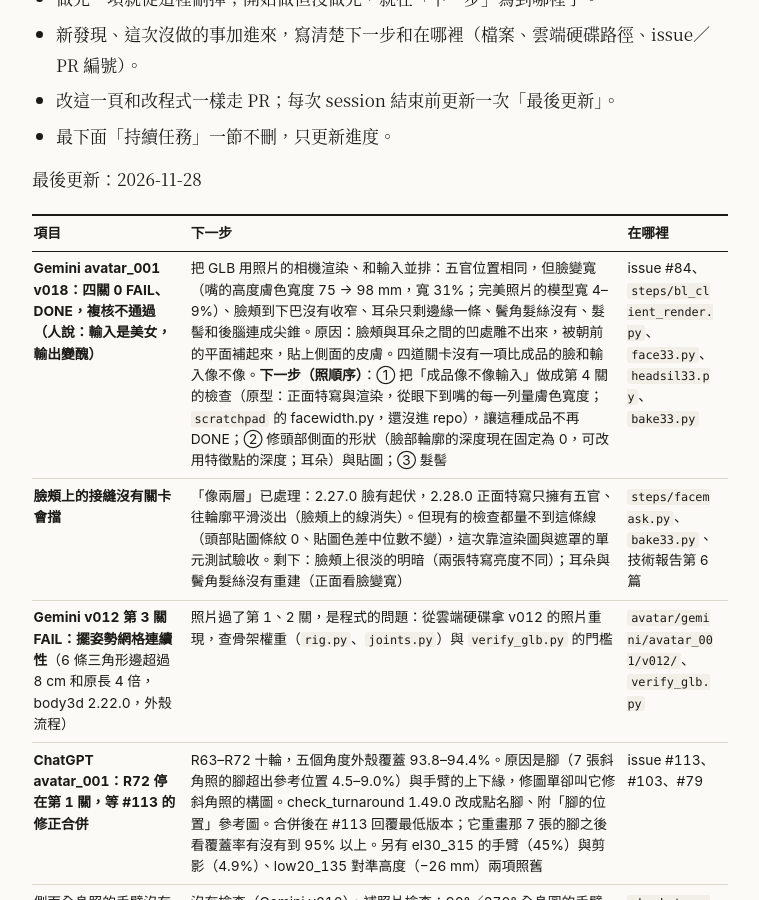
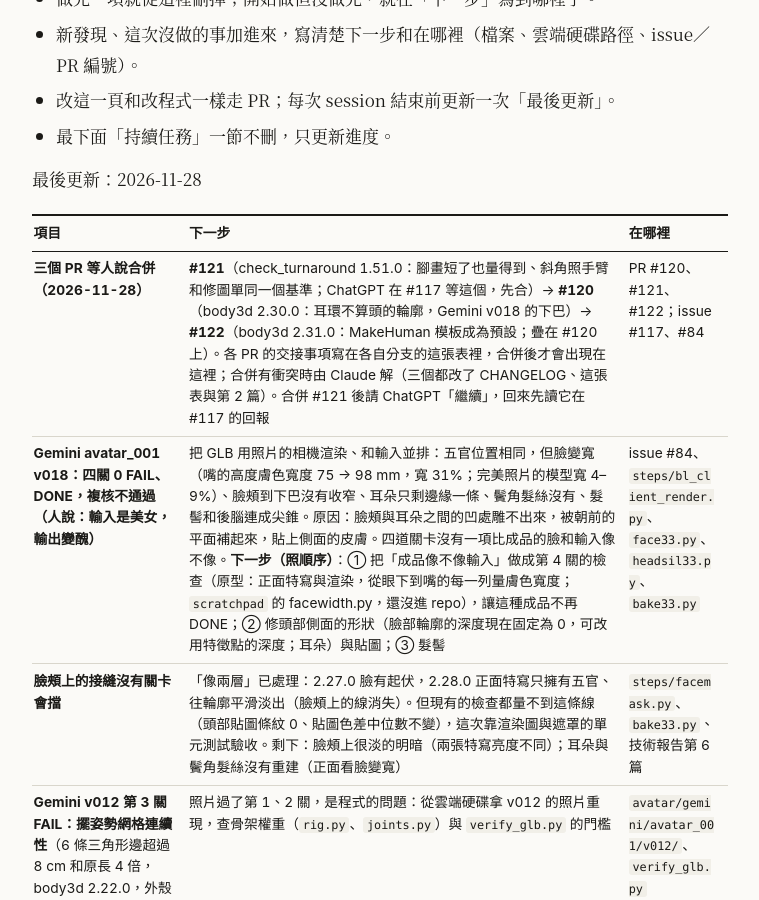
Before and after one commit to WangChengYeh/Avatar, a Jekyll site: the page built from docs/Handoff.md, in a window 1280 px wide and 900 px high, scrolled down 326 px. Shown: the whole window, without its empty margins (260-1019 px from the left). Built offline with Jekyll 4.4.1, drawn with Linux system fonts in a browser that asks for light colours; our own code applies the rules of GitHub Pages for plain Markdown files; some of the changed text lies outside the part shown.

Commit message:
[Claude] Handoff: three pull requests wait for the merge word; open issues list
Agent: Claude
Co-Authored-By: Claude Fable 5.2 <noreply@anthropic.com>

```diff
--- a/docs/Handoff.md
+++ b/docs/Handoff.md
@@ -14,6 +14,7 @@
 
 | 項目 | 下一步 | 在哪裡 |
 | --- | --- | --- |
+| **三個 PR 等人說合併（2026-11-28）** | **#121**（check_turnaround 1.51.0：腳畫短了也量得到、斜角照手臂和修圖單同一個基準；ChatGPT 在 #117 等這個，先合）→ **#120**（body3d 2.30.0：耳環不算頭的輪廓，Gemini v018 的下巴）→ **#122**（body3d 2.31.0：MakeHuman 模板成為預設；疊在 #120 上）。各 PR 的交接事項寫在各自分支的這張表裡，合併後才會出現在這裡；合併有衝突時由 Claude 解（三個都改了 CHANGELOG、這張表與第 2 篇）。合併 #121 後請 ChatGPT「繼續」，回來先讀它在 #117 的回報 | PR #120、#121、#122；issue #117、#84 |
 | **Gemini avatar_001 v018：四關 0 FAIL、DONE，複核不通過（人說：輸入是美女，輸出變醜）** | 把 GLB 用照片的相機渲染、和輸入並排：五官位置相同，但臉變寬（嘴的高度膚色寬度 75 → 98 mm，寬 31%；完美照片的模型寬 4–9%）、臉頰到下巴沒有收窄、耳朵只剩邊緣一條、鬢角髮絲沒有、髮髻和後腦連成尖錐。原因：臉頰與耳朵之間的凹處雕不出來，被朝前的平面補起來，貼上側面的皮膚。四道關卡沒有一項比成品的臉和輸入像不像。**下一步（照順序）**：① 把「成品像不像輸入」做成第 4 關的檢查（原型：正面特寫與渲染，從眼下到嘴的每一列量膚色寬度；`scratchpad` 的 facewidth.py，還沒進 repo），讓這種成品不再 DONE；② 修頭部側面的形狀（臉部輪廓的深度現在固定為 0，可改用特徵點的深度；耳朵）與貼圖；③ 髮髻 | issue #84、`steps/bl_client_render.py`、`face33.py`、`headsil33.py`、`bake33.py` |
 | **臉頰上的接縫沒有關卡會擋** | 「像兩層」已處理：2.27.0 臉有起伏，2.28.0 正面特寫只擁有五官、往輪廓平滑淡出（臉頰上的線消失）。但現有的檢查都量不到這條線（頭部貼圖條紋 0、貼圖色差中位數不變），這次靠渲染圖與遮罩的單元測試驗收。剩下：臉頰上很淡的明暗（兩張特寫亮度不同）；耳朵與鬢角髮絲沒有重建（正面看臉變寬） | `steps/facemask.py`、`bake33.py`、技術報告第 6 篇 |
 | **Gemini v012 第 3 關 FAIL：擺姿勢網格連續性**（6 條三角形邊超過 8 cm 和原長 4 倍，body3d 2.22.0，外殼流程） | 照片過了第 1、2 關，是程式的問題：從雲端硬碟拿 v012 的照片重現，查骨架權重（`rig.py`、`joints.py`）與 `verify_glb.py` 的門檻 | `avatar/gemini/avatar_001/v012/`、`verify_glb.py` |
@@ -55,7 +56,7 @@ https://wangchengyeh.github.io/Avatar/（`docs/papers/`）。規則見[專案迴
 ## 怎麼拿到東西
 
 - 照片與結果包：雲端硬碟 `avatar/<chatgpt|gemini>/<avatar_NNN>/vNNN/`，用 Google Drive 連結器讀（連結器在 session 開始時載入，剛設定好的要開新 session）。
-- 問題與討論：GitHub issue（目前開著的是 #65、#79、#84、#103、#113）；用 label `agent:<名字>` 篩選誰做的。
+- 問題與討論：GitHub issue（目前開著的是 #65、#79、#84、#103、#117；#113 已關）；用 label `agent:<名字>` 篩選誰做的。
 - 跑流程：本機 Blender 要裝 MPFB 擴充才能跑 `--template makehuman`；Python 套件照 `requirements.txt`。
 - 技術報告（每個難題一篇，理論與量測）：https://wangchengyeh.github.io/Avatar/，原始檔在 `docs/papers/`，版面在 `docs/_layouts/`、`docs/_includes/chart.html`、`docs/assets/paper.css`。GitHub Pages 從 main 的 `/docs` 建置。
 - 專案總覽（每個 avatar、每一版、四關 FAIL／WARN／PASS、最終結果圖）：`dashboard/` 的 Google Apps Script，部署在使用者的 Google 帳號，直接讀雲端硬碟（安裝步驟見 `dashboard/README.md`）。
```
